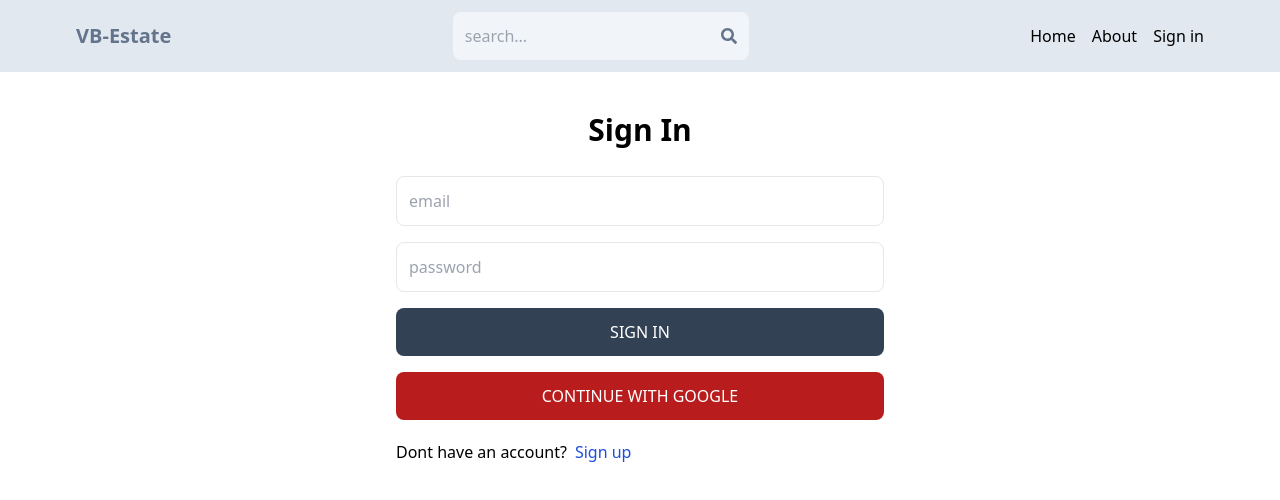
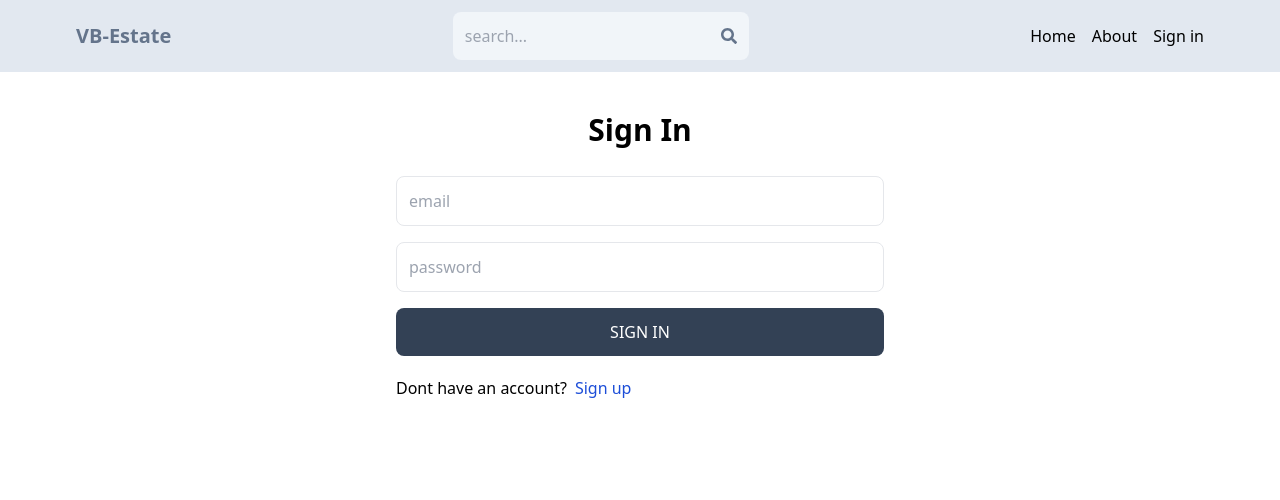
Before and after one commit to domivbhh/realestate-mern, a React (Vite) app in the folder client/: page /signin in a window 1280 px wide. Shown: the top 500 px of the page. Built offline with nearby package versions, Linux system fonts and the light colour scheme; no server answers.

Commit message:
Updated Login.jsx

```diff
--- a/client/src/pages/Login.jsx
+++ b/client/src/pages/Login.jsx
@@ -67,7 +67,7 @@ export default function SignIn() {
         >
           {loading ? "Loading..." : "Sign In"}
         </button>
-        <OAuth />
+{/*         <OAuth /> */}
       </form>
       <div className="flex gap-2 mt-5">
         <p>Dont have an account?</p>
```
